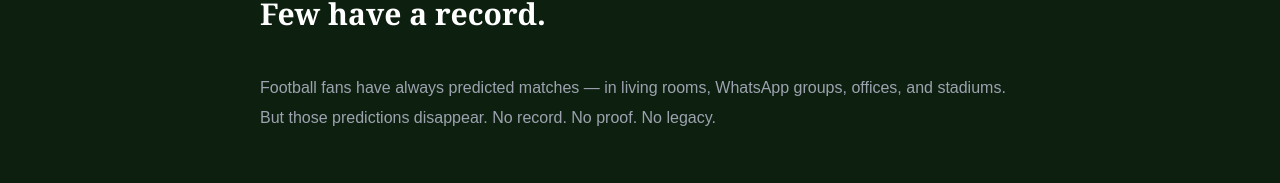
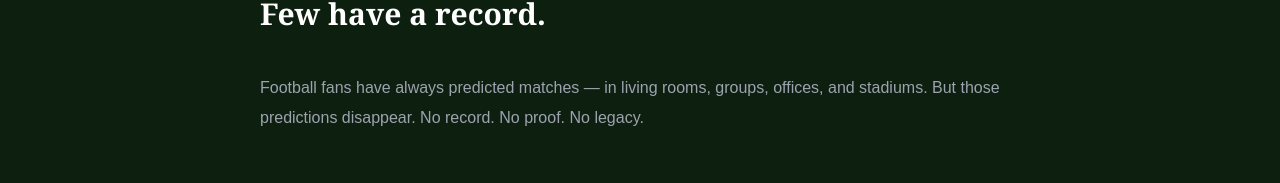
Before and after one commit to flipseer/flipseer, a Next.js app: page /about in a window 1280 px wide. Shown: the part 676-859 px from the top of the page. Built offline with nearby package versions, Linux system fonts and the light colour scheme; no server answers.

Commit message:
Update page.tsx

```diff
--- a/app/about/page.tsx
+++ b/app/about/page.tsx
@@ -25,7 +25,7 @@ export default function About() {
         </h2>
         <div style={{ color: '#9CA3AF', fontSize: '16px', lineHeight: '1.9', display: 'flex', flexDirection: 'column', gap: '16px' }}>
           <p>
-            Football fans have always predicted matches — in living rooms, WhatsApp groups, offices, and stadiums. But those predictions disappear. No record. No proof. No legacy.
+            Football fans have always predicted matches — in living rooms, groups, offices, and stadiums. But those predictions disappear. No record. No proof. No legacy.
           </p>
           <p>
             Flipseer was built to change that. We give every football fan a permanent, verifiable record of their football intelligence — built match by match, tournament by tournament, decade by decade.
```
